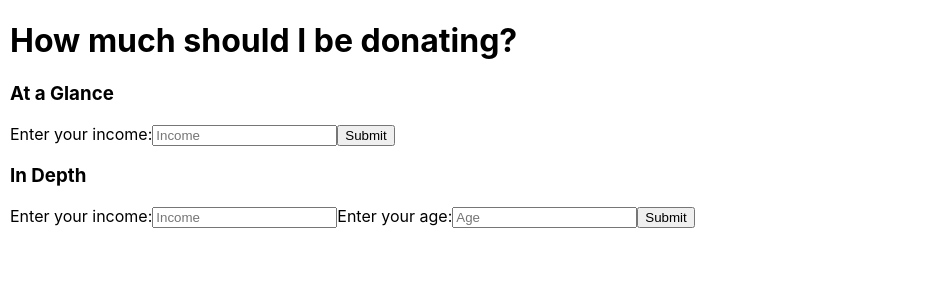
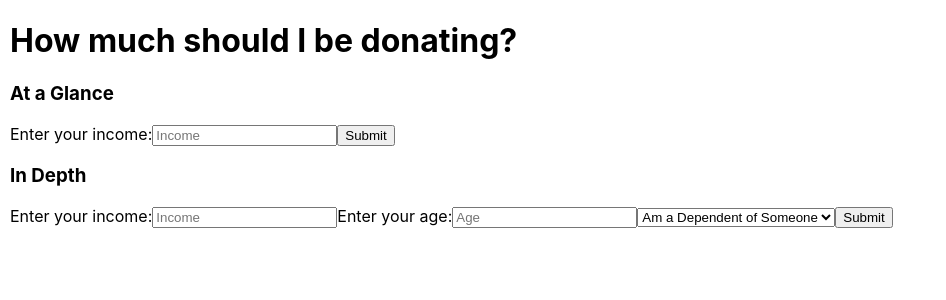
Before and after one commit to cmalatak/donation-calculator, a React (Create React App) app: page / in a window 1280 px wide. Shown: the top 300 px of the page, without its empty margins (0-946 px from the left). Built offline with nearby package versions, Linux system fonts and the light colour scheme.

Commit message:
-add contributionSelect to InDepthCalculator

```diff
--- /dev/null
+++ b/src/ContributionSelect.jsx
@@ -0,0 +1,19 @@
+import React from "react";
+
+const ContributionSelect = ({ id, value, setValue }) => {
+  return (
+    <select
+      id={id}
+      value={value}
+      onChange={(event) => setValue(event.target.value)}
+      onBlur={(event) => setValue(event.target.value)}
+    >
+      <option>Am a Dependent of Someone</option>
+      <option>Single Head of Household</option>
+      <option>Equal Contributor in Home</option>
+      <option>Responsible for Dependents</option>
+    </select>
+  );
+};
+
+export default ContributionSelect;
--- a/src/InDepthCalculator.jsx
+++ b/src/InDepthCalculator.jsx
@@ -3,10 +3,12 @@ import React, { useState } from "react";
 import Input from "./Input";
 import ResultButton from "./ResultButton";
 import ResultModal from "./ResultModal";
+import ContributionSelect from "./ContributionSelect";
 
 const InDepthCalculator = ({ className, calcName }) => {
   const [income, setIncome] = useState("Income");
   const [age, setAge] = useState("Age");
+  const [contribution, setContribution] = useState("Contribution");
   const [modalClass, setModalClass] = useState("");
 
   return (
@@ -20,6 +22,11 @@ const InDepthCalculator = ({ className, calcName }) => {
           setValue={setIncome}
         />
         <Input label="age" type="number" value={age} setValue={setAge} />
+        <ContributionSelect
+          id="contribution"
+          value={contribution}
+          setValue={setContribution}
+        />
         <ResultButton className={className} setModalClass={setModalClass} />
         <ResultModal
           result={income}
```
